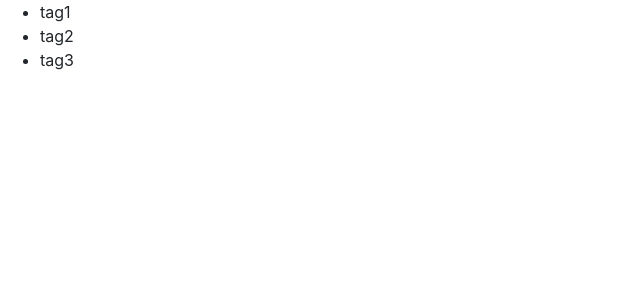
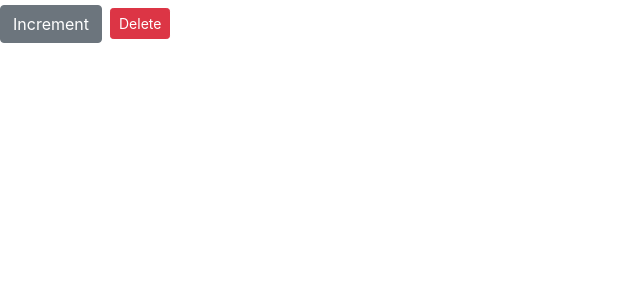
Before and after one commit to mycomycul/ReactFromTheBeginning, a React (Create React App) app in the folder counter-app/: page / in a window 1280 px wide. Shown: the top 300 px of the page, without its empty margins (0-640 px from the left). Built offline with nearby package versions, Linux system fonts and the light colour scheme.

Commit message:
Add delete functionality

```diff
--- a/counter-app/src/components/counter.jsx
+++ b/counter-app/src/components/counter.jsx
@@ -2,13 +2,36 @@
 
 class Counter extends Component {
   state = {
-    count: 0,
-    tags: ["tag1", "tag2", "tag3"]
+    value: this.props.value,
+    id: this.props.counterId
   };
 
   render() {
-    return <div>{this.renderTags()}</div>;
+    console.log(this.props);
+
+    return (
+      <div>
+        <span className={this.getBadgeClasses()}>{this.formatCount()}</span>
+        <button
+          onClick={() => this.handleIncrement({ id: this.state.id })}
+          className="btn btn-secondary"
+        >
+          Increment
+        </button>
+        <button
+          onClick={() => this.props.onDelete(this.props.id)}
+          className="btn btn-danger btn-sm m-2"
+        >
+          Delete
+        </button>
+      </div>
+    );
   }
+  //Event Handlers
+  handleIncrement = id => {
+    console.log(id);
+    this.setState({ value: this.state.value + 1 });
+  };
 
   renderTags() {
     if (this.state.tags.length === 0) return <p>There are no tags</p>;
@@ -22,12 +45,12 @@
   }
   getBadgeClasses() {
     let classes = "badge m-2 badge-";
-    classes += this.state.count === 0 ? "warning" : "primary";
+    classes += this.state.value === 0 ? "warning" : "primary";
     return classes;
   }
 
   formatCount() {
-    const { count } = this.state;
+    const { value: count } = this.state;
     return count === 0 ? "Zero" : count;
   }
 }
```
Also changed, not shown: counter-app/src/components/counters.jsx (added, +35 -0 lines).
